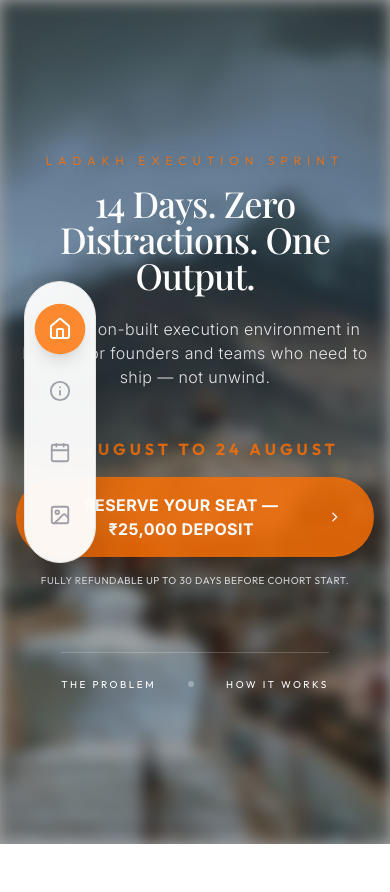
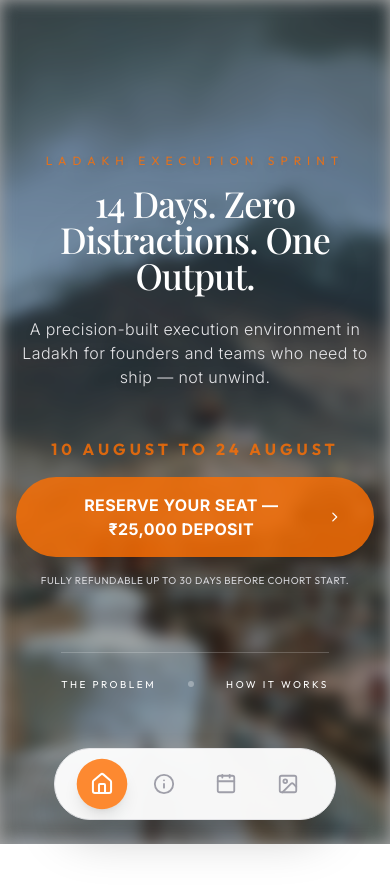
Before and after one commit to zak336/indianpeople, a Next.js app: page / in a window 390 px wide. Shown: the top 892 px of the page. Built offline with nearby package versions, Linux system fonts and the light colour scheme; no server answers; a web font is replaced by a local one.

Commit message:
feat: resolve layout overlaps with z-index and configure responsive FloatingNav

```diff
--- a/components/FloatingNav.tsx
+++ b/components/FloatingNav.tsx
@@ -35,10 +35,10 @@ export default function FloatingNav() {
 
   return (
     <motion.div
-      initial={{ opacity: 0, x: -50 }}
-      animate={{ opacity: 1, x: 0 }}
+      initial={{ opacity: 0, y: 20 }}
+      animate={{ opacity: 1, y: 0 }}
       transition={{ duration: 0.8, ease: "easeOut" }}
-      className="fixed left-6 top-1/2 -translate-y-1/2 z-50 flex flex-col gap-4 bg-white/95 backdrop-blur-xl px-3 py-6 rounded-full shadow-2xl border border-zinc-200"
+      className="fixed bottom-6 left-1/2 -translate-x-1/2 md:bottom-auto md:left-6 md:top-1/2 md:-translate-y-1/2 md:-translate-x-0 z-50 flex flex-row md:flex-col gap-4 bg-white/95 backdrop-blur-xl px-6 py-3 md:px-3 md:py-6 rounded-full shadow-2xl border border-zinc-200"
     >
       <a href="#home" className={getLinkClass("home")} title="Home">
         <Home size={22} />
--- a/components/ScrollAbout.tsx
+++ b/components/ScrollAbout.tsx
@@ -99,7 +99,7 @@ export default function About() {
   ];
 
   return (
-    <section ref={containerRef} id="about" className="relative z-10 h-[400vh] bg-white text-zinc-900">
+    <section ref={containerRef} id="about" className="relative z-25 h-[400vh] bg-white text-zinc-900">
       <div className="sticky top-0 h-screen w-full overflow-hidden flex flex-col justify-center py-16">
 
         {/* Header & Tabs Container */}
--- a/components/ScrollZoomHero.tsx
+++ b/components/ScrollZoomHero.tsx
@@ -33,7 +33,7 @@ export default function Hero() {
   `;
 
  return (
-  <div ref={ref} id="home" className="relative h-[200vh]">
+  <div ref={ref} id="home" className="relative z-0 h-[200vh]">
     <section className="sticky top-0 h-screen overflow-hidden">
       <div className="relative w-full h-full">
         <MotionImage
```
